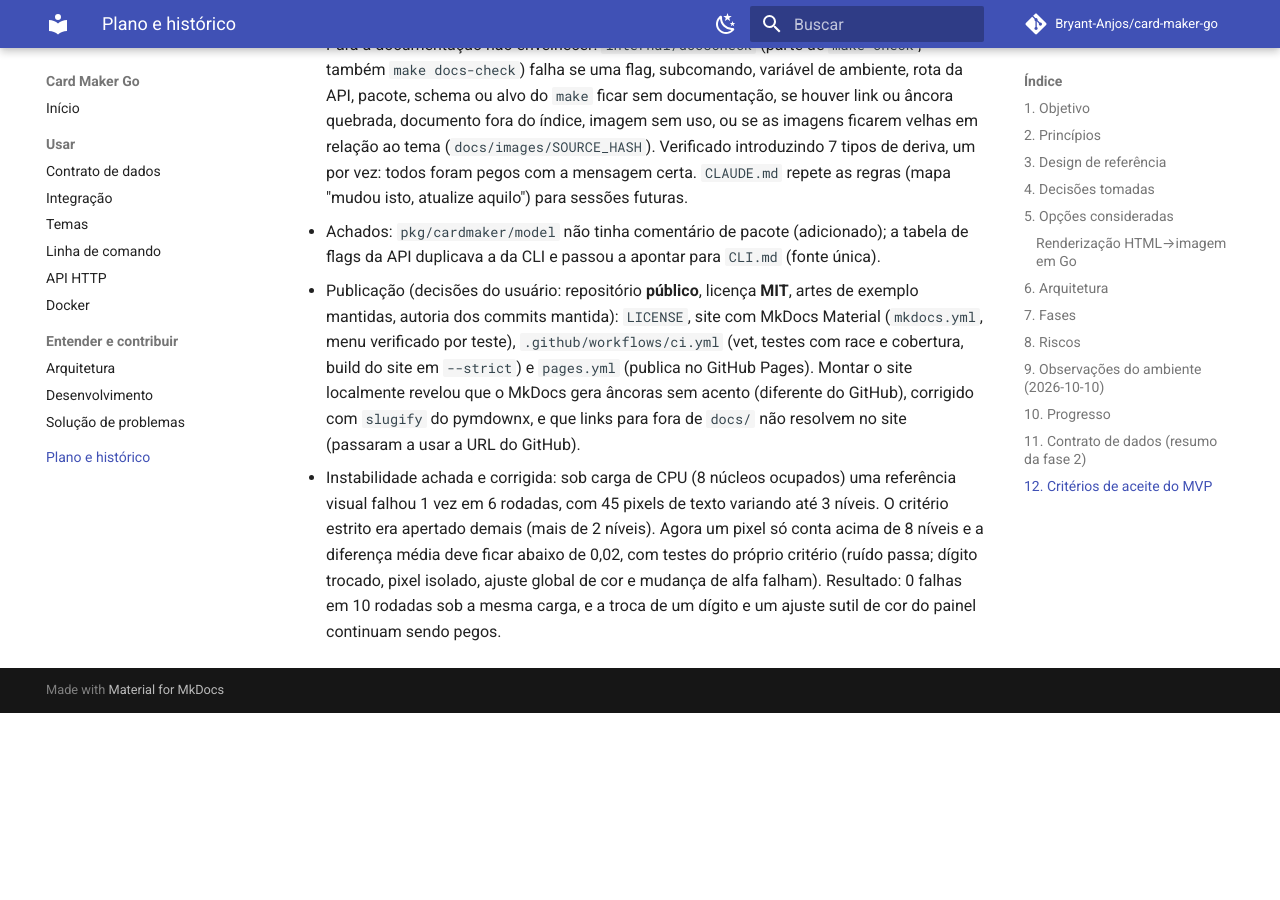
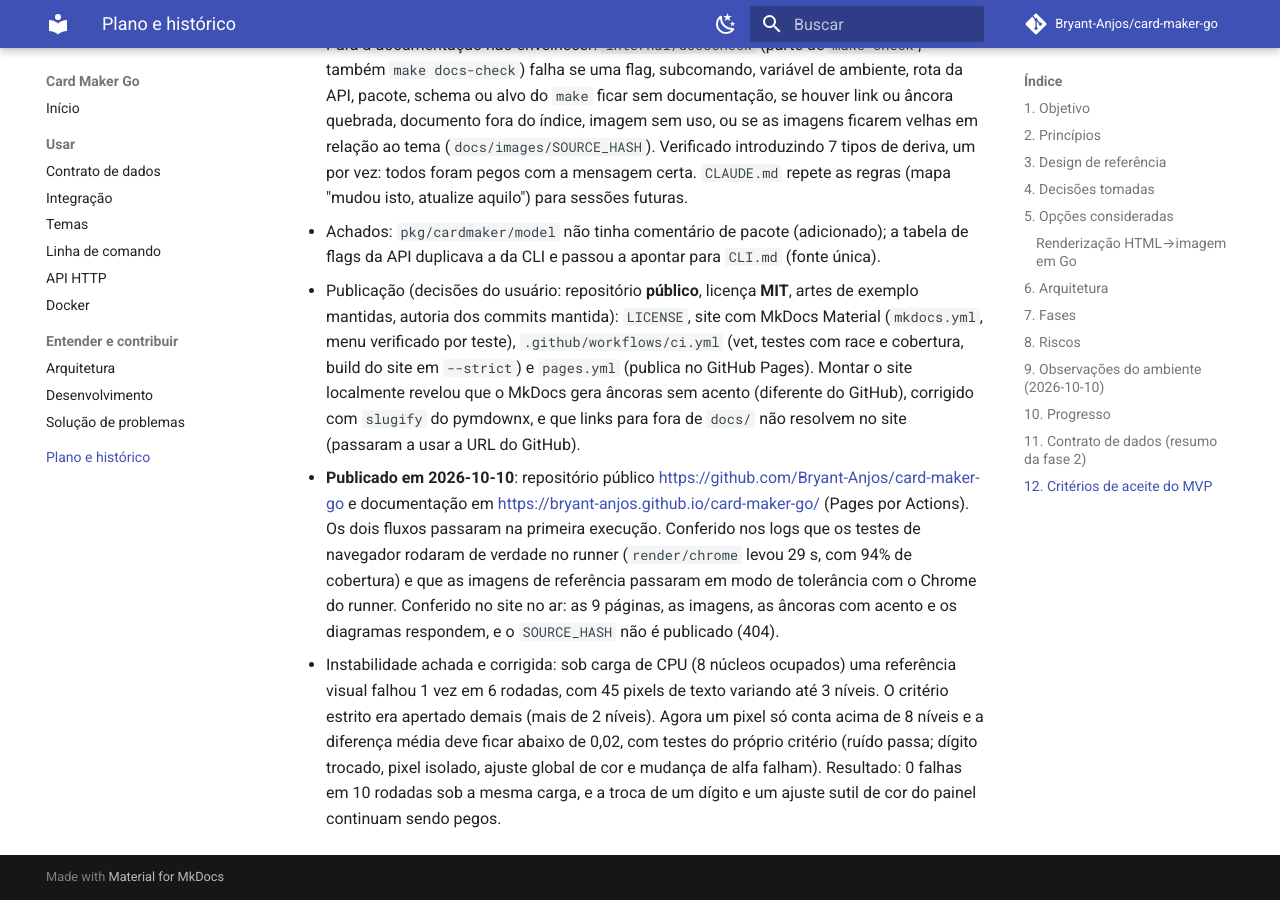
Before and after one commit to Bryant-Anjos/card-maker-go, an MkDocs documentation site: the page built from docs/PLAN.md, in a window 1280 px wide and 900 px high, scrolled down 9474 px. Built offline with MkDocs 1.6.1 and Material for MkDocs 9.7.7, drawn with Linux system fonts in a browser that asks for light colours; comment, search, counter and statistics services are not loaded; before the commit the page ends 10187 px from its top, so only the background shows below that.

Commit message:
docs: link the published documentation site and add status badges
Adds the CI, license and documentation badges and the site URL to the
README, and records the publication in the plan.

```diff
--- a/docs/PLAN.md
+++ b/docs/PLAN.md
@@ -191,4 +191,5 @@
   - Para a documentação não envelhecer: `internal/docscheck` (parte de `make check`; também `make docs-check`) falha se uma flag, subcomando, variável de ambiente, rota da API, pacote, schema ou alvo do `make` ficar sem documentação, se houver link ou âncora quebrada, documento fora do índice, imagem sem uso, ou se as imagens ficarem velhas em relação ao tema (`docs/images/SOURCE_HASH`). Verificado introduzindo 7 tipos de deriva, um por vez: todos foram pegos com a mensagem certa. `CLAUDE.md` repete as regras (mapa "mudou isto, atualize aquilo") para sessões futuras.
   - Achados: `pkg/cardmaker/model` não tinha comentário de pacote (adicionado); a tabela de flags da API duplicava a da CLI e passou a apontar para `CLI.md` (fonte única).
   - Publicação (decisões do usuário: repositório **público**, licença **MIT**, artes de exemplo mantidas, autoria dos commits mantida): `LICENSE`, site com MkDocs Material (`mkdocs.yml`, menu verificado por teste), `.github/workflows/ci.yml` (vet, testes com race e cobertura, build do site em `--strict`) e `pages.yml` (publica no GitHub Pages). Montar o site localmente revelou que o MkDocs gera âncoras sem acento (diferente do GitHub), corrigido com `slugify` do pymdownx, e que links para fora de `docs/` não resolvem no site (passaram a usar a URL do GitHub).
+  - **Publicado em 2026-10-10**: repositório público <https://github.com/Bryant-Anjos/card-maker-go> e documentação em <https://bryant-anjos.github.io/card-maker-go/> (Pages por Actions). Os dois fluxos passaram na primeira execução. Conferido nos logs que os testes de navegador rodaram de verdade no runner (`render/chrome` levou 29 s, com 94% de cobertura) e que as imagens de referência passaram em modo de tolerância com o Chrome do runner. Conferido no site no ar: as 9 páginas, as imagens, as âncoras com acento e os diagramas respondem, e o `SOURCE_HASH` não é publicado (404).
   - Instabilidade achada e corrigida: sob carga de CPU (8 núcleos ocupados) uma referência visual falhou 1 vez em 6 rodadas, com 45 pixels de texto variando até 3 níveis. O critério estrito era apertado demais (mais de 2 níveis). Agora um pixel só conta acima de 8 níveis e a diferença média deve ficar abaixo de 0,02, com testes do próprio critério (ruído passa; dígito trocado, pixel isolado, ajuste global de cor e mudança de alfa falham). Resultado: 0 falhas em 10 rodadas sob a mesma carga, e a troca de um dígito e um ajuste sutil de cor do painel continuam sendo pegos.
```
Also changed, not shown: README.md (+6 -1 lines).
